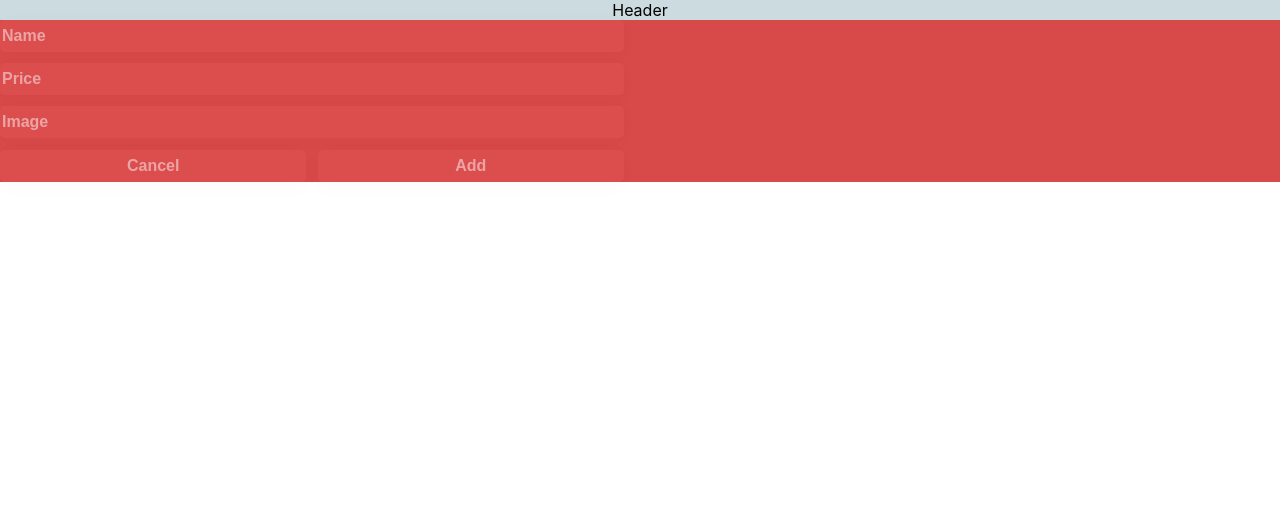
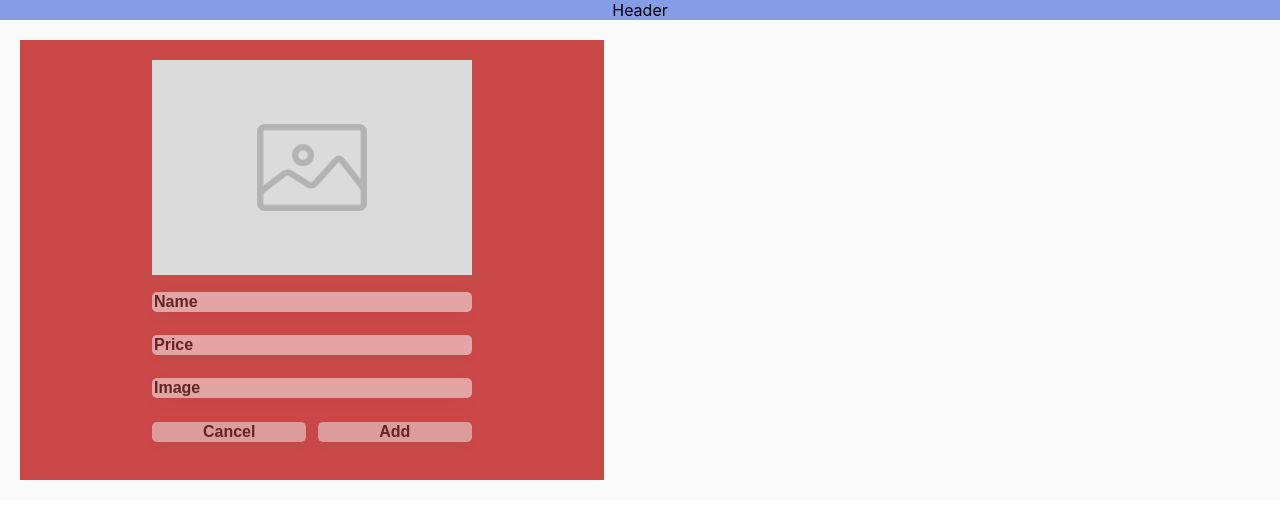
Before and after one commit to sesouk/product-manager, a React (Create React App) app: page / in a window 1280 px wide. Shown: the top 518 px of the page. Built offline with nearby package versions, Linux system fonts and the light colour scheme; no server answers.

Commit message:
working on css and adding image previewer in the form component

```diff
--- a/src/App.css
+++ b/src/App.css
@@ -5,7 +5,7 @@ body {
 
 .App {
   text-align: center;
-  background-color: #d84949;
+  background-color: #fafafa;
 }
 
 .product-container {
@@ -13,7 +13,7 @@ body {
   grid-template-columns: repeat(auto-fit, minmax(300px, 1fr));
   align-items: flex-start;
   text-align: left;
-  gap: 2em;
+  gap: 2rem;
   grid-auto-flow: column;
   grid-auto-columns: minmax(300px, 1fr);
 }
@@ -21,49 +21,66 @@ body {
 .prodBtn {
   display: grid;
   grid-template-columns: 1fr 1fr;
+  gap: 1rem;
 }
 
 .prodBtn > div {
   display: grid;
-  grid-template-rows: repeat(2, 2em);
+  grid-template-rows: repeat(2, 2rem);
+  gap: 1rem;
 }
 
 header {
-  background-color: #ccdbdf;
+  background-color: #859ce7;
 }
 
 .form {
   display: grid;
-  grid-template-rows: repeat(4, 2em);
-  gap: .7em;
+  grid-template-rows: .7fr repeat(4, 2rem);
+  gap: .7rem;
+  background-color: #ca4848;
+  min-height: 25rem;
+  padding: 20px;
+  margin: 20px;
+  align-items: center;
+  justify-content: center;
 }
 
 .form > div {
   display: grid;
-  grid-template-columns: repeat(auto-fit, minmax(2em, 1fr));
-  gap: .7em;
+  grid-template-columns: repeat(auto-fit, minmax(2rem, 1fr));
+  gap: .7rem;
 }
 
 input , button {
-  background-color: #e05454;
   border: transparent;
   border-radius: 5px;
   opacity: 50%;
   box-shadow: 0px 4px 20px 0px rgba(0, 0, 0, 0.05);
-  color: #ffffff;
   font-weight: bold;
   font-size: medium;
 }
 
+input {
+  background-color: white;
+}
+
 ::placeholder {
-  color: #ffffff;
+  color: #000000;
 }
 
 img {
-  width: 20em;
+  width: 20rem;
 }
 
 .dashboard > div {
-  min-height: 300px;
+  min-height: 22rem;
   border: solid black 1px;
+  background-color: #859ce7;
+  padding: 20px;
+  margin: 20px;
 }
+
+.prodBtnHldr > button {
+  background-color: #ca4848;
+}
--- a/src/Components/Form/Form.js
+++ b/src/Components/Form/Form.js
@@ -1,5 +1,6 @@
 import React, { useState } from 'react';
 import axios from 'axios'
+import noImg from '../Assets/noimage.png'
 
 const Form = (props) => {
   const [product, setProduct] = useState({name: '', price: '', img: ''})
@@ -39,6 +40,9 @@ const Form = (props) => {
 
   return (
     <div className='form'>
+      { !product.img
+      ? <img src={noImg} alt='Nothing to display'/>
+      : <img src={product.img} alt={product.name}/> }
       <input placeholder='Name' onChange={e => updateName(e.target.value)} value={product.name}/>
       <input placeholder='Price'onChange={e => updatePrice(e.target.value)} value={product.price}/>
       <input placeholder='Image'onChange={e => updateImage(e.target.value)} value={product.img}/>
--- a/src/Components/Product/Product.js
+++ b/src/Components/Product/Product.js
@@ -8,7 +8,7 @@ const Product = (props) => {
     <div>{e.price}</div>
     <div className='prodBtn'>
     <img src={e.img} alt={e.name}/>
-    <div>
+    <div className='prodBtnHldr'>
     <button onClick={() => deleteProd(e.id)}>Delete</button>
     <button onClick={() => {
       getId(e.id);
```
Also changed, not shown: src/Components/Assets/noimage.png (added).
